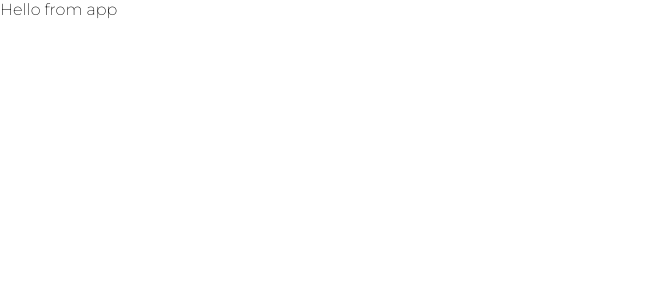
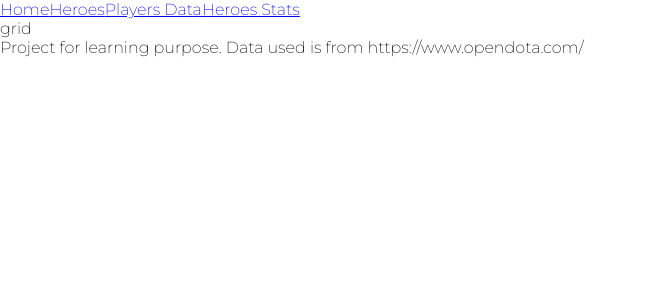
Before and after one commit to abhinum95/Dota2, a React (Create React App) app: page /heroes in a window 1280 px wide. Shown: the top 300 px of the page, without its empty margins (0-647 px from the left). Built offline with nearby package versions, Linux system fonts and the light colour scheme.

Commit message:
Added header, footer and Router

```diff
--- a/src/App.js
+++ b/src/App.js
@@ -1,11 +1,19 @@
-
-import './App.css';
+import React from "react";
+import { BrowserRouter as Router } from "react-router-dom";
+import HeroesContainer from "./components/HeroesContainer/HeroesContainer";
+import Header from "./components/Header/Header";
+import Footer from "./components/Footer/Footer";
+import "./App.css";
 
 function App() {
   return (
-    <div className="App">
-     Hello from app
-    </div>
+    <Router>
+      <div className="App">
+        <Header />
+        <HeroesContainer />
+        <Footer />
+      </div>
+    </Router>
   );
 }
 
--- /dev/null
+++ b/src/components/Footer/Footer.js
@@ -0,0 +1,11 @@
+import React from "react";
+
+const Footer = () => {
+  return (
+    <footer>
+      Project for learning purpose. Data used is from https://www.opendota.com/
+    </footer>
+  );
+};
+
+export default Footer;
--- /dev/null
+++ b/src/components/Header/Header.js
@@ -0,0 +1,23 @@
+import React from "react";
+import { NavLink } from "react-router-dom";
+
+const Header = () => {
+  return (
+    <nav>
+      <NavLink exact activeClassName="active" to="/">
+        Home
+      </NavLink>
+      <NavLink exact activeClassName="active" to="/heroes">
+        Heroes
+      </NavLink>
+      <NavLink exact activeClassName="active" to="/players_data">
+        Players Data
+      </NavLink>
+      <NavLink exact activeClassName="active" to="/heroes_stats">
+        Heroes Stats
+      </NavLink>
+    </nav>
+  );
+};
+
+export default Header;
--- /dev/null
+++ b/src/components/HeroesContainer/HeroesContainer.js
@@ -0,0 +1,9 @@
+import React, { useState } from "react";
+
+const HeroesContainer = () => {
+  const [viewType, changeViewType] = useState("grid");
+
+  return <div>{viewType}</div>;
+};
+
+export default HeroesContainer;
```
Also changed, not shown: src/components/NotFound/NotFound.js (added, +12 -0 lines), src/services/api.js (added, +7 -0 lines), src/components/Footer/Footer.css (added), src/components/Header/Header.css (added), src/components/HeroesContainer/HeroesContainer.css (added), src/components/NotFound/NotFound.css (added).
